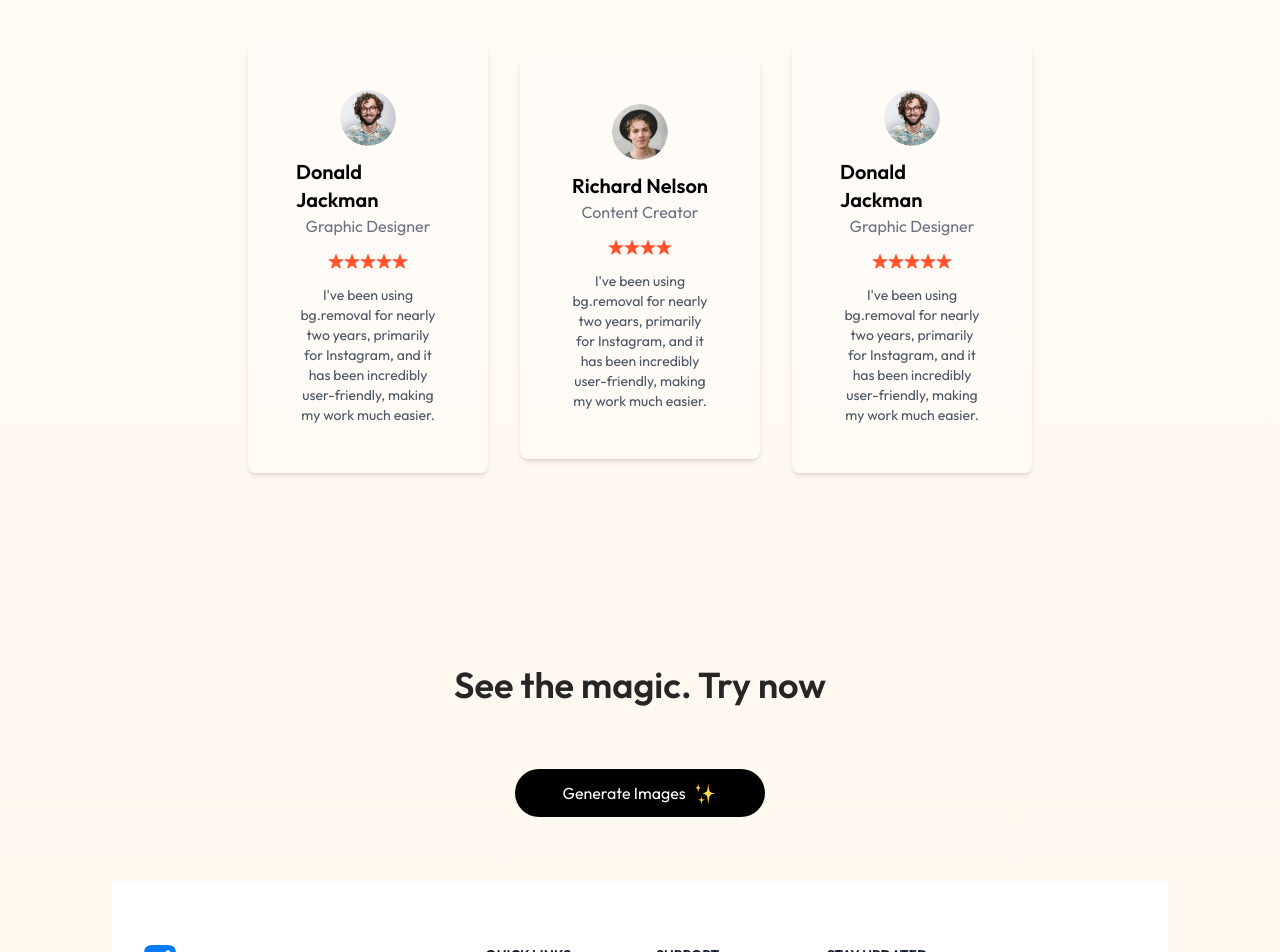
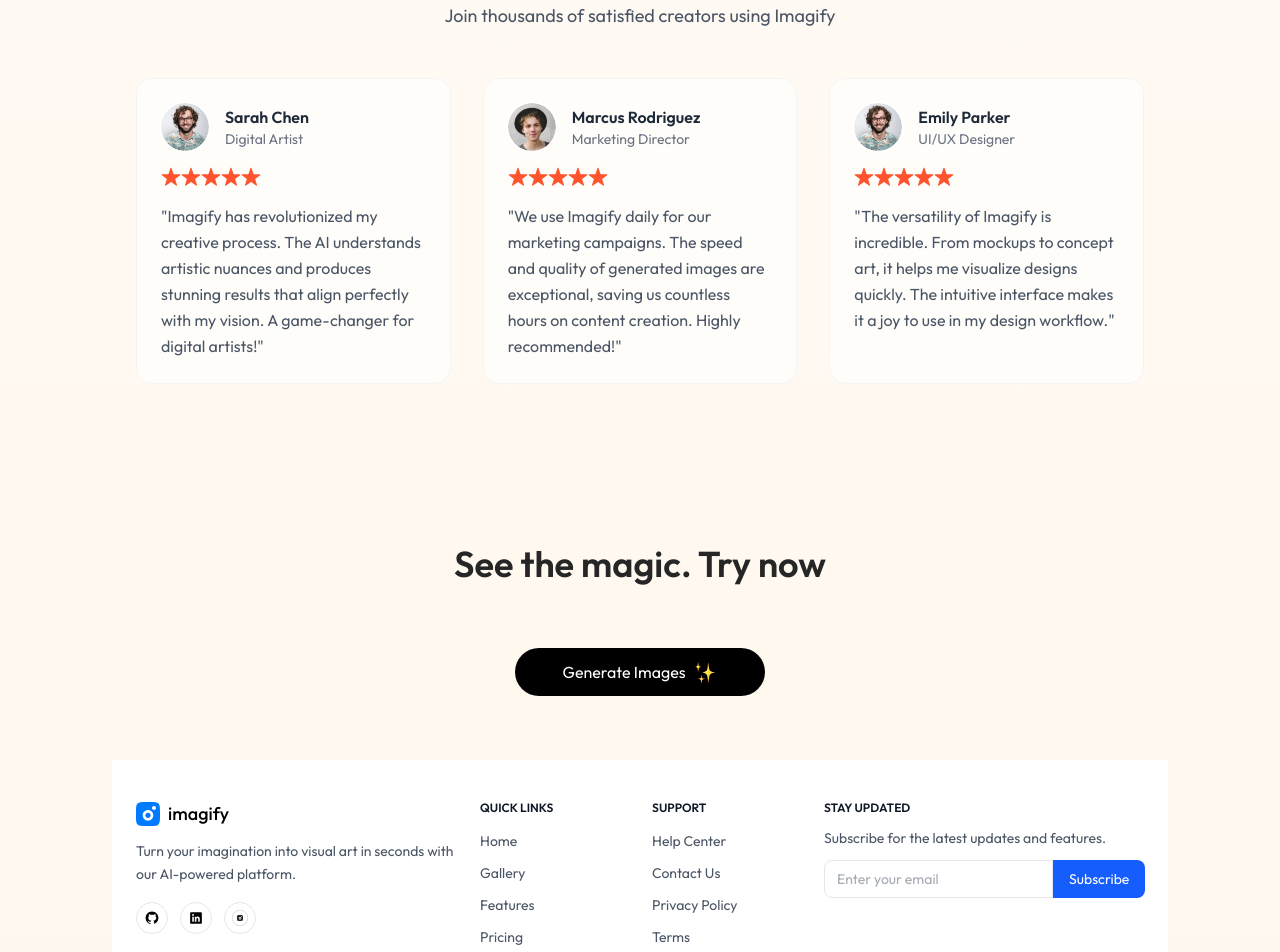
Before and after one commit to singh04ayush/Imagify, a React (Vite) app in the folder client/: page / in a window 1280 px wide. Shown: the part 2100-3052 px from the top of the page. Built offline with nearby package versions, Linux system fonts and the light colour scheme; no server answers.

Commit message:
Fix: Enhanced Footer and Testimonials UI

```diff
--- a/client/src/assets/assets.js
+++ b/client/src/assets/assets.js
@@ -61,25 +61,25 @@ export const stepsData = [
 
 export const testimonialsData = [
     {
-        image:profile_img_1,
-        name:'Donald Jackman',
-        role:'Graphic Designer',
-        stars:5,
-        text:`I've been using bg.removal for nearly two years, primarily for Instagram, and it has been incredibly user-friendly, making my work much easier.`
+        image: profile_img_1,
+        name: 'Sarah Chen',
+        role: 'Digital Artist',
+        stars: 5,
+        text: "Imagify has revolutionized my creative process. The AI understands artistic nuances and produces stunning results that align perfectly with my vision. A game-changer for digital artists!"
     },
     {
-        image:profile_img_2,
-        name:'Richard Nelson',
-        role:'Content Creator',
-        stars:4,
-        text:`I've been using bg.removal for nearly two years, primarily for Instagram, and it has been incredibly user-friendly, making my work much easier.`
+        image: profile_img_2,
+        name: 'Marcus Rodriguez',
+        role: 'Marketing Director',
+        stars: 5,
+        text: "We use Imagify daily for our marketing campaigns. The speed and quality of generated images are exceptional, saving us countless hours on content creation. Highly recommended!"
     },
     {
-        image:profile_img_1,
-        name:'Donald Jackman',
-        role:' Graphic Designer',
-        stars:5,
-        text:`I've been using bg.removal for nearly two years, primarily for Instagram, and it has been incredibly user-friendly, making my work much easier.`
+        image: profile_img_1,
+        name: 'Emily Parker',
+        role: 'UI/UX Designer',
+        stars: 5,
+        text: "The versatility of Imagify is incredible. From mockups to concept art, it helps me visualize designs quickly. The intuitive interface makes it a joy to use in my design workflow."
     },
 ]
 
--- a/client/src/components/Footer.jsx
+++ b/client/src/components/Footer.jsx
@@ -7,51 +7,51 @@ const Footer = () => {
 
     return (
         <footer className="bg-white">
-            <div className="max-w-7xl mx-auto px-4 sm:px-6 lg:px-8 py-8 sm:py-16">
-                <div className="grid grid-cols-1 sm:grid-cols-2 lg:grid-cols-12 gap-x-8 gap-y-8 sm:gap-y-12">
+            <div className="max-w-6xl mx-auto px-4 sm:px-6 py-6 sm:py-10">
+                <div className="grid grid-cols-2 md:grid-cols-12 gap-6">
                     {/* Brand Section */}
-                    <div className="lg:col-span-4">
-                        <div className="flex items-center gap-2 mb-4 sm:mb-6">
-                            <img src={assets.logo_icon} alt="" className="w-7 sm:w-8 h-7 sm:h-8" />
-                            <span className="text-lg sm:text-xl font-medium">imagify</span>
+                    <div className="col-span-2 md:col-span-4">
+                        <div className="flex items-center gap-2 mb-3">
+                            <img src={assets.logo_icon} alt="" className="w-6 h-6" />
+                            <span className="text-lg font-medium">imagify</span>
                         </div>
-                        <p className="text-gray-600 text-[14px] sm:text-[15px] leading-relaxed mb-6 sm:mb-8">
-                            Turn your imagination into visual art in seconds with our AI-powered image generation platform.
+                        <p className="text-gray-600 text-sm leading-relaxed mb-4">
+                            Turn your imagination into visual art in seconds with our AI-powered platform.
                         </p>
-                        <div className="flex items-center gap-3 sm:gap-4">
-                            <a href="https://github.com/singh04ayush/Imagify" className="w-9 h-9 sm:w-10 sm:h-10 flex items-center justify-center rounded-full border border-gray-200 hover:border-gray-400 transition-colors">
-                                <img src={assets.github_icon} alt="github" className="w-4 sm:w-5 h-4 sm:h-5" />
+                        <div className="flex items-center gap-3">
+                            <a href="https://github.com/singh04ayush/Imagify" className="w-8 h-8 flex items-center justify-center rounded-full border border-gray-200 hover:border-gray-400 transition-colors">
+                                <img src={assets.github_icon} alt="github" className="w-4 h-4" />
                             </a>
-                            <a href="https://www.linkedin.com/in/ayush-singh-87b3682a5/" className="w-9 h-9 sm:w-10 sm:h-10 flex items-center justify-center rounded-full border border-gray-200 hover:border-gray-400 transition-colors">
-                                <img src={assets.linkedin_icon} alt="linkedin" className="w-4 sm:w-5 h-4 sm:h-5" />
+                            <a href="https://www.linkedin.com/in/ayush-singh-87b3682a5/" className="w-8 h-8 flex items-center justify-center rounded-full border border-gray-200 hover:border-gray-400 transition-colors">
+                                <img src={assets.linkedin_icon} alt="linkedin" className="w-4 h-4" />
                             </a>
-                            <a href="https://www.instagram.com/singh04_ayush/" className="w-9 h-9 sm:w-10 sm:h-10 flex items-center justify-center rounded-full border border-gray-200 hover:border-gray-400 transition-colors">
-                                <img src={assets.instagram_icon} alt="Instagram" className="w-4 sm:w-5 h-4 sm:h-5" />
+                            <a href="https://www.instagram.com/singh04_ayush/" className="w-8 h-8 flex items-center justify-center rounded-full border border-gray-200 hover:border-gray-400 transition-colors">
+                                <img src={assets.instagram_icon} alt="Instagram" className="w-4 h-4" />
                             </a>
                         </div>
                     </div>
 
                     {/* Quick Links */}
-                    <div className="lg:col-span-2">
-                        <h3 className="text-[13px] sm:text-sm font-semibold text-gray-900 mb-4 sm:mb-6">QUICK LINKS</h3>
-                        <ul className="space-y-3 sm:space-y-4">
+                    <div className="col-span-1 md:col-span-2">
+                        <h3 className="text-xs font-semibold text-gray-900 mb-3">QUICK LINKS</h3>
+                        <ul className="space-y-2">
                             <li>
-                                <Link to="/" className="text-[14px] sm:text-[15px] text-gray-600 hover:text-gray-900">
+                                <Link to="/" className="text-sm text-gray-600 hover:text-gray-900">
                                     Home
                                 </Link>
                             </li>
                             <li>
-                                <Link to="/gallery" className="text-[14px] sm:text-[15px] text-gray-600 hover:text-gray-900">
+                                <Link to="/gallery" className="text-sm text-gray-600 hover:text-gray-900">
                                     Gallery
                                 </Link>
                             </li>
                             <li>
-                                <Link to="/features" className="text-[14px] sm:text-[15px] text-gray-600 hover:text-gray-900">
+                                <Link to="/features" className="text-sm text-gray-600 hover:text-gray-900">
                                     Features
                                 </Link>
                             </li>
                             <li>
-                                <Link to="/buy" className="text-[14px] sm:text-[15px] text-gray-600 hover:text-gray-900">
+                                <Link to="/buy" className="text-sm text-gray-600 hover:text-gray-900">
                                     Pricing
                                 </Link>
                             </li>
@@ -59,47 +59,47 @@ const Footer = () => {
                     </div>
 
                     {/* Support */}
-                    <div className="lg:col-span-2">
-                        <h3 className="text-[13px] sm:text-sm font-semibold text-gray-900 mb-4 sm:mb-6">SUPPORT</h3>
-                        <ul className="space-y-3 sm:space-y-4">
+                    <div className="col-span-1 md:col-span-2">
+                        <h3 className="text-xs font-semibold text-gray-900 mb-3">SUPPORT</h3>
+                        <ul className="space-y-2">
                             <li>
-                                <a href="#" className="text-[14px] sm:text-[15px] text-gray-600 hover:text-gray-900">
+                                <a href="#" className="text-sm text-gray-600 hover:text-gray-900">
                                     Help Center
                                 </a>
                             </li>
                             <li>
-                                <a href="#" className="text-[14px] sm:text-[15px] text-gray-600 hover:text-gray-900">
+                                <a href="#" className="text-sm text-gray-600 hover:text-gray-900">
                                     Contact Us
                                 </a>
                             </li>
                             <li>
-                                <a href="#" className="text-[14px] sm:text-[15px] text-gray-600 hover:text-gray-900">
+                                <a href="#" className="text-sm text-gray-600 hover:text-gray-900">
                                     Privacy Policy
                                 </a>
                             </li>
                             <li>
-                                <a href="#" className="text-[14px] sm:text-[15px] text-gray-600 hover:text-gray-900">
-                                    Terms of Service
+                                <a href="#" className="text-sm text-gray-600 hover:text-gray-900">
+                                    Terms
                                 </a>
                             </li>
                         </ul>
                     </div>
 
                     {/* Newsletter */}
-                    <div className="lg:col-span-4">
-                        <h3 className="text-[13px] sm:text-sm font-semibold text-gray-900 mb-4 sm:mb-6">STAY UPDATED</h3>
-                        <p className="text-[14px] sm:text-[15px] text-gray-600 mb-4 sm:mb-6">
-                            Subscribe to our newsletter for the latest updates and features.
+                    <div className="col-span-2 md:col-span-4">
+                        <h3 className="text-xs font-semibold text-gray-900 mb-3">STAY UPDATED</h3>
+                        <p className="text-sm text-gray-600 mb-3">
+                            Subscribe for the latest updates and features.
                         </p>
                         <form className="flex">
                             <input
                                 type="email"
                                 placeholder="Enter your email"
-                                className="flex-1 px-3 sm:px-4 py-2.5 sm:py-3 text-[14px] sm:text-[15px] text-gray-600 bg-white border border-gray-200 rounded-l-lg focus:outline-none focus:border-blue-500"
+                                className="flex-1 px-3 py-2 text-sm text-gray-600 bg-white border border-gray-200 rounded-l-lg focus:outline-none focus:border-blue-500"
                             />
                             <button
                                 type="submit"
-                                className="px-4 sm:px-6 py-2.5 sm:py-3 text-[14px] sm:text-[15px] text-white bg-blue-600 rounded-r-lg hover:bg-blue-700 focus:outline-none transition-colors whitespace-nowrap"
+                                className="px-4 py-2 text-sm text-white bg-blue-600 rounded-r-lg hover:bg-blue-700 focus:outline-none transition-colors whitespace-nowrap"
                             >
                                 Subscribe
                             </button>
@@ -108,8 +108,8 @@ const Footer = () => {
                 </div>
 
                 {/* Bottom Bar */}
-                <div className="mt-12 sm:mt-16 pt-6 sm:pt-8 text-center border-t border-gray-100">
-                    <p className="text-[14px] sm:text-[15px] text-gray-600">
+                <div className="mt-8 pt-4 text-center border-t border-gray-100">
+                    <p className="text-sm text-gray-600">
                         © {currentYear} Imagify. All rights reserved.
                     </p>
                 </div>
--- a/client/src/components/Testimonials.jsx
+++ b/client/src/components/Testimonials.jsx
@@ -4,30 +4,77 @@ import { motion } from 'framer-motion'
 
 const Testimonials = () => {
   return (
-    <motion.div initial= {{opacity:0.2, y:100}} transition={{duration:1}} whileInView={{opacity:1, y:0}} viewport={{once:true}}
-    className='flex flex-col items-center justify-center my-20 p-12'>
-      <h1 className='text-3xl sm:text-4xl font-semibold mb-4'>Customer Testimonials</h1>
-      <p className='text-gray-500 mb-12'>What our Users are saying</p>
+    <motion.div
+      initial={{opacity:0.2, y:100}}
+      transition={{duration:1}}
+      whileInView={{opacity:1, y:0}}
+      viewport={{once:true}}
+      className='relative py-20'
+    >
+      <div className='max-w-6xl mx-auto px-4 sm:px-6'>
+        <div className='text-center mb-12'>
+          <motion.h2
+            initial={{opacity: 0, y: 20}}
+            whileInView={{opacity: 1, y: 0}}
+            transition={{duration: 0.6}}
+            className='text-3xl sm:text-4xl font-semibold mb-4 text-gray-800'
+          >
+            What Our Users Say
+          </motion.h2>
+          <motion.p
+            initial={{opacity: 0, y: 20}}
+            whileInView={{opacity: 1, y: 0}}
+            transition={{duration: 0.6, delay: 0.1}}
+            className='text-gray-600 text-lg'
+          >
+            Join thousands of satisfied creators using Imagify
+          </motion.p>
+        </div>
 
-      <div className='flex flex-wrap gap-8'>
-        {testimonialsData.map((testimonail, index)=>(
-            <div key={index} className='bg-white/20 p-12 rounded-lg shadow-md order w-60 m-auto cursor-pointer hover:scale-[1.02] transition-all'>
-                <div className='flex flex-col items-center'>
-                    <img src={testimonail.image} alt="" className='rounded-full w-14' />
-                    <h2 className='text-xl font-semibold mt-3'>{testimonail.name}</h2>
-                    <p className='text-gray-500 mb-4'>{testimonail.role}</p>
-                    <div className='flex mb-4'>
-                        {Array(testimonail.stars).fill().map((item, index)=>(
-                            <img key={index} src={assets.rating_star} alt="" />
+        <div className='grid grid-cols-1 md:grid-cols-3 gap-6 md:gap-8'>
+          {testimonialsData.map((testimonial, index) => (
+            <motion.div
+              key={index}
+              initial={{opacity: 0, y: 30}}
+              whileInView={{opacity: 1, y: 0}}
+              transition={{duration: 0.5, delay: index * 0.1}}
+              whileHover={{
+                y: -5,
+                transition: { duration: 0.2 }
+              }}
+              className='bg-white/60 backdrop-blur-sm rounded-2xl p-6 border border-gray-100 hover:bg-white/80 transition-all duration-300'
+            >
+              <div className='flex items-center gap-4 mb-4'>
+                <img
+                  src={testimonial.image}
+                  alt={testimonial.name}
+                  className='w-12 h-12 rounded-full object-cover ring-2 ring-white/80'
+                />
+                <div>
+                  <h3 className='font-semibold text-gray-800'>{testimonial.name}</h3>
+                  <p className='text-sm text-gray-500'>{testimonial.role}</p>
+                </div>
+              </div>
 
-                        ))}
-                    </div>
-                    <p className='text-center text-sm text-gray-600'>{testimonail.text}</p>
-                </div>
-            </div>
-        ))}
+              <div className='flex mb-4'>
+                {Array(testimonial.stars).fill().map((_, i) => (
+                  <motion.img
+                    key={i}
+                    initial={{opacity: 0, scale: 0}}
+                    whileInView={{opacity: 1, scale: 1}}
+                    transition={{duration: 0.2, delay: 0.3 + (i * 0.1)}}
+                    src={assets.rating_star}
+                    alt="star"
+                    className='w-5 h-5'
+                  />
+                ))}
+              </div>
+
+              <p className='text-gray-600 leading-relaxed'>"{testimonial.text}"</p>
+            </motion.div>
+          ))}
+        </div>
       </div>
-
     </motion.div>
   )
 }
```
